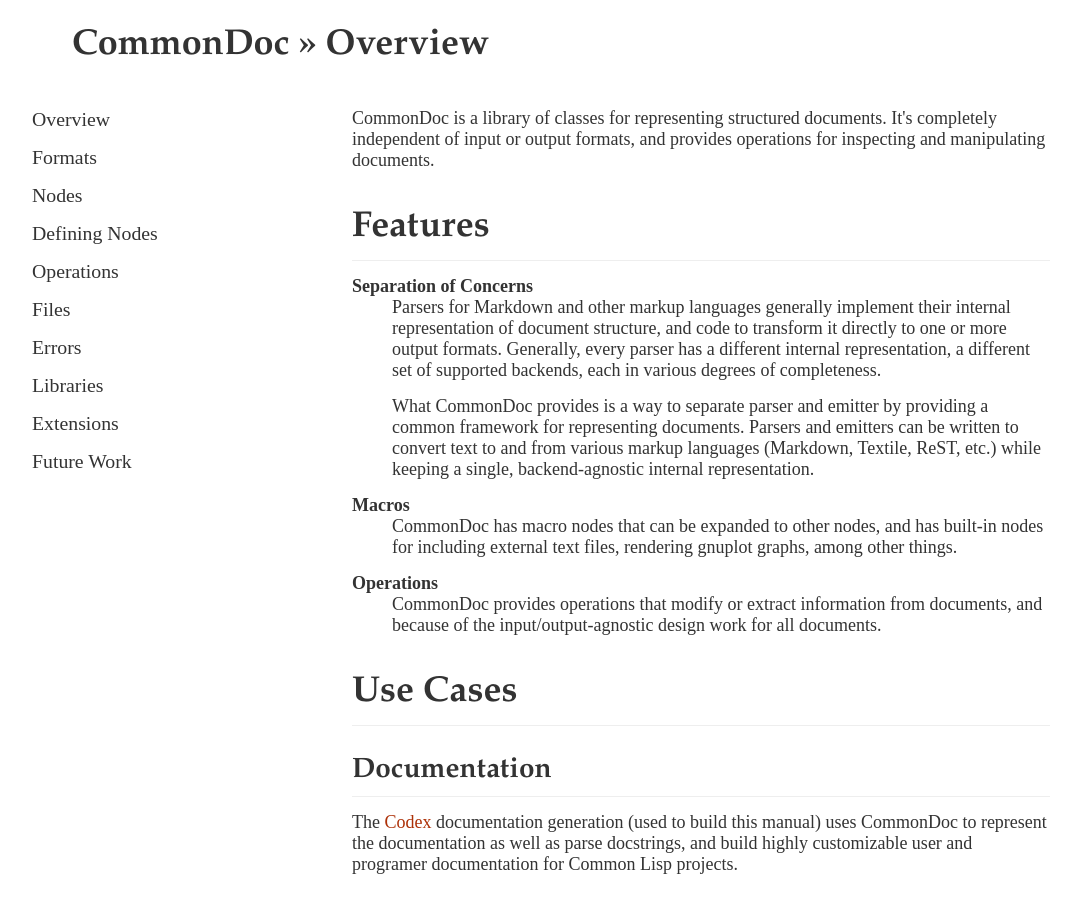
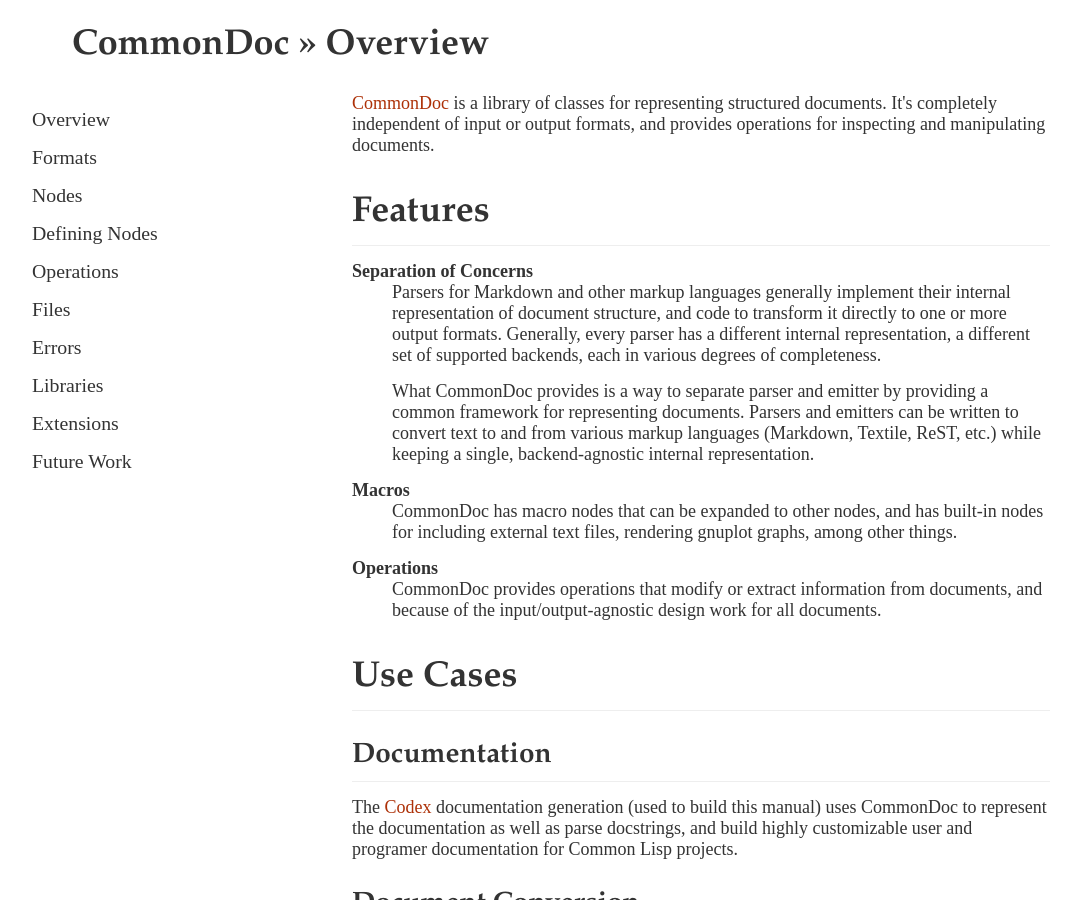
Before and after one commit to CommonDoc/commondoc.github.io, a Jekyll site: the page docs/overview.html, which Jekyll copies as it is, in a window 1280 px wide and 900 px high. Shown: the whole window, without its empty margins (3-1081 px from the left). Built offline with Jekyll 4.4.1, drawn with Linux system fonts in a browser that asks for light colours; some web fonts are replaced.

Commit message:
Add link to repo

```diff
--- a/docs/overview.html
+++ b/docs/overview.html
@@ -21,9 +21,10 @@
       <ol class="toc"><li><a href="overview.html">Overview</a></li><li><a href="formats.html">Formats</a></li><li><a href="nodes.html">Nodes</a></li><li><a href="defining-nodes.html">Defining Nodes</a></li><li><a href="operations.html">Operations</a></li><li><a href="files.html">Files</a></li><li><a href="errors.html">Errors</a></li><li><a href="libraries.html">Libraries</a></li><li><a href="extensions.html">Extensions</a></li><li><a href="future-work.html">Future Work</a></li></ol>
     </aside>
     <main class="codex-section">
-      <p></p><p>CommonDoc is a library of classes for representing structured documents. It's
-completely independent of input or output formats, and provides operations for
-inspecting and manipulating documents.</p><h1 id="features">Features</h1><dl><dt>Separation of Concerns</dt><dd><p>
+      <a href="https://github.com/CommonDoc/common-doc">CommonDoc</a> is a library of
+classes for representing structured documents. It's completely independent of
+input or output formats, and provides operations for inspecting and manipulating
+documents.<h1 id="features">Features</h1><dl><dt>Separation of Concerns</dt><dd><p>
 Parsers for Markdown and other markup languages generally implement their
 internal representation of document structure, and code to transform it directly
 to one or more output formats. Generally, every parser has a different internal
```
